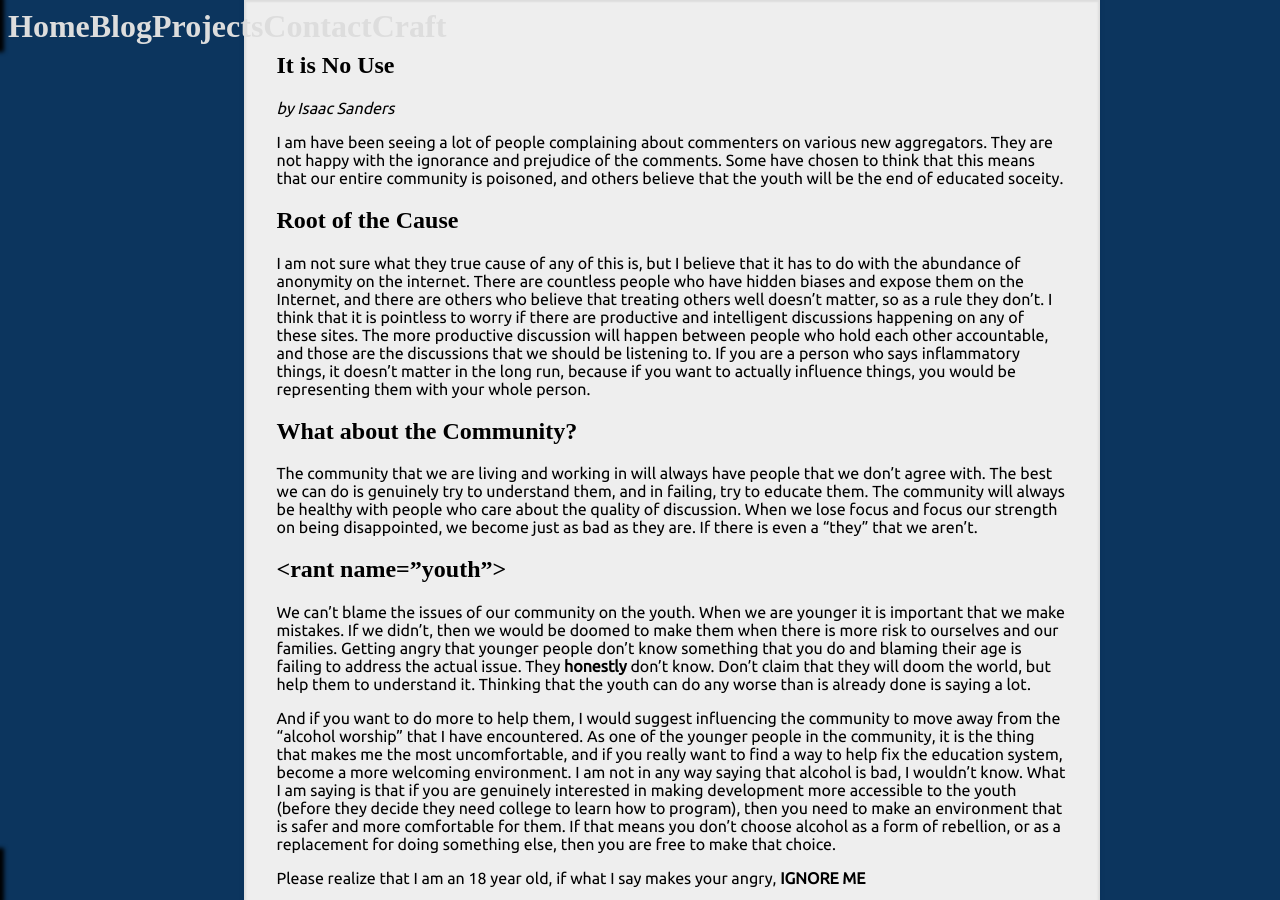
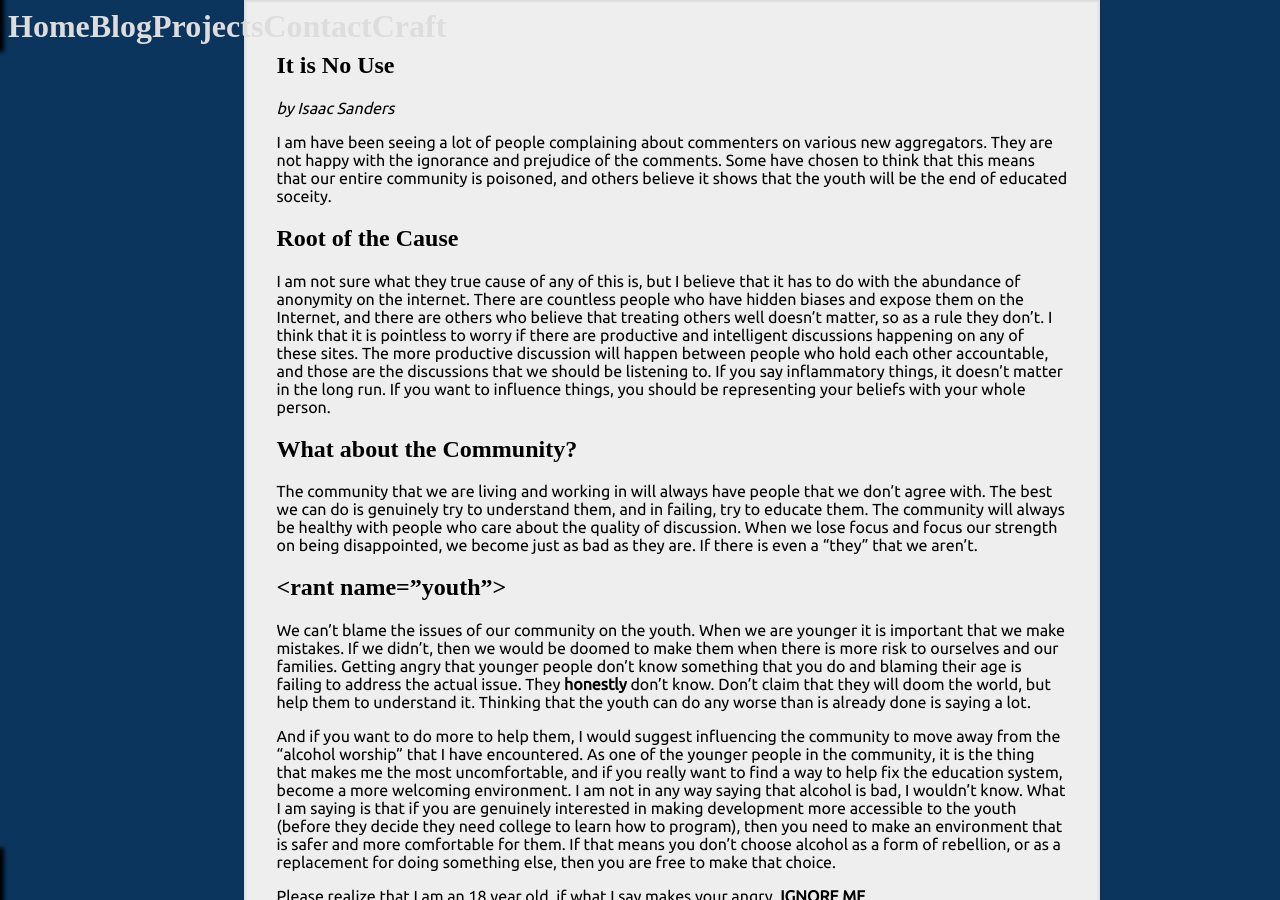
Before and after one commit to isaacsanders/isaacsanders.github.com, a Jekyll site: the page built from _posts/2012-02-24-it-is-no-use.md, in a window 1280 px wide. Built offline with Jekyll 4.4.1, drawn with Linux system fonts in a browser that asks for light colours; some web fonts are replaced; comment, search, counter and statistics services are not loaded.

Commit message:
Slight rewording

```diff
--- a/_posts/2012-02-24-it-is-no-use.md
+++ b/_posts/2012-02-24-it-is-no-use.md
@@ -6,7 +6,8 @@ title: It is No Use
 I am have been seeing a lot of people complaining about commenters on various
 new aggregators. They are not happy with the ignorance and prejudice of the
 comments. Some have chosen to think that this means that our entire community is
-poisoned, and others believe that the youth will be the end of educated soceity.
+poisoned, and others believe it shows that the youth will be the end of educated
+soceity.
 
 ##Root of the Cause
 
@@ -17,10 +18,9 @@ others who believe that treating others well doesn't matter, so as a rule they
 don't. I think that it is pointless to worry if there are productive and
 intelligent discussions happening on any of these sites. The more productive
 discussion will happen between people who hold each other accountable, and those
-are the discussions that we should be listening to. If you are a person who says
-inflammatory things, it doesn't matter in the long run, because if you want to
-actually influence things, you would be representing them with your whole
-person.
+are the discussions that we should be listening to. If you say inflammatory
+things, it doesn't matter in the long run. If you want to influence things, you
+should be representing your beliefs with your whole person.
 
 ##What about the Community?
 
```
